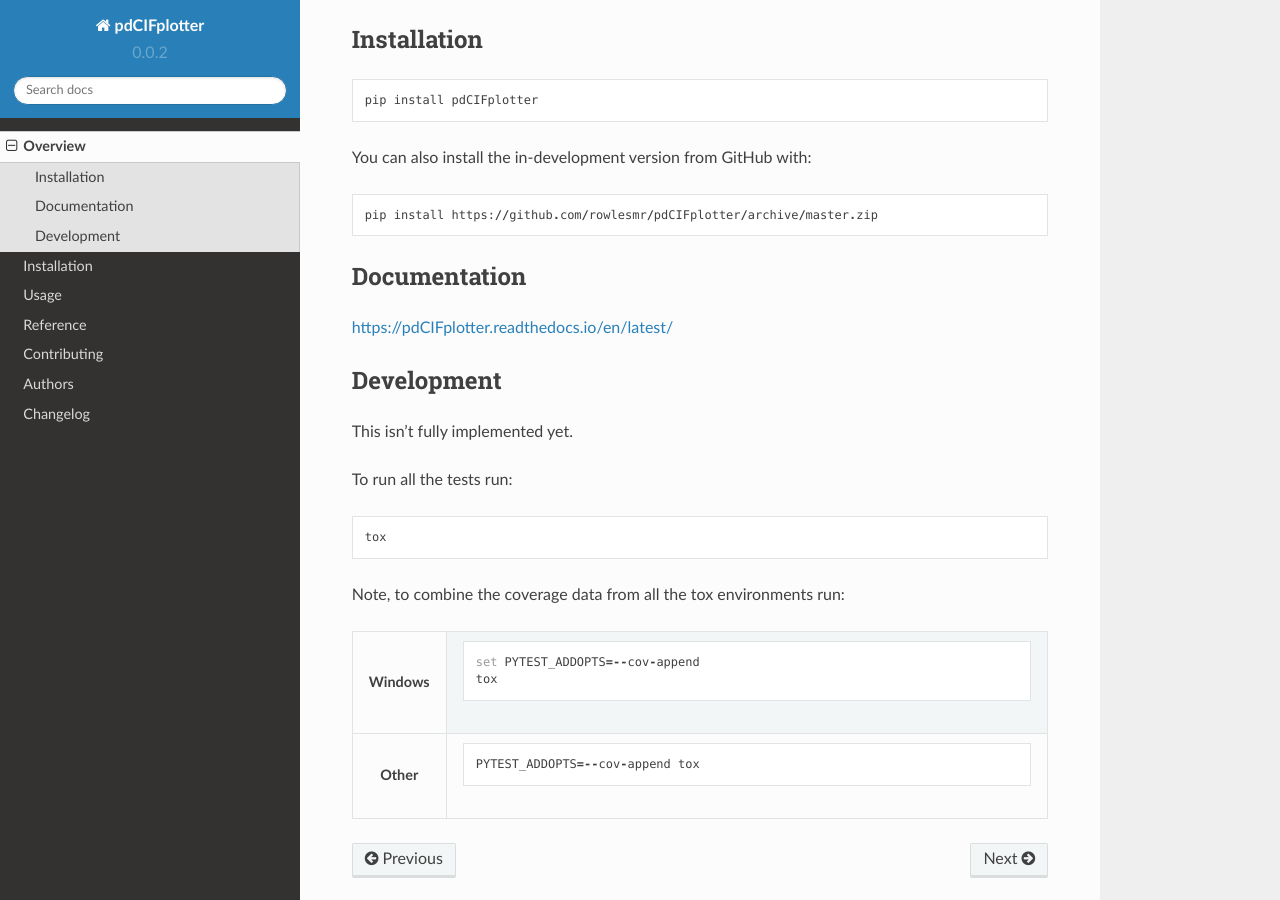
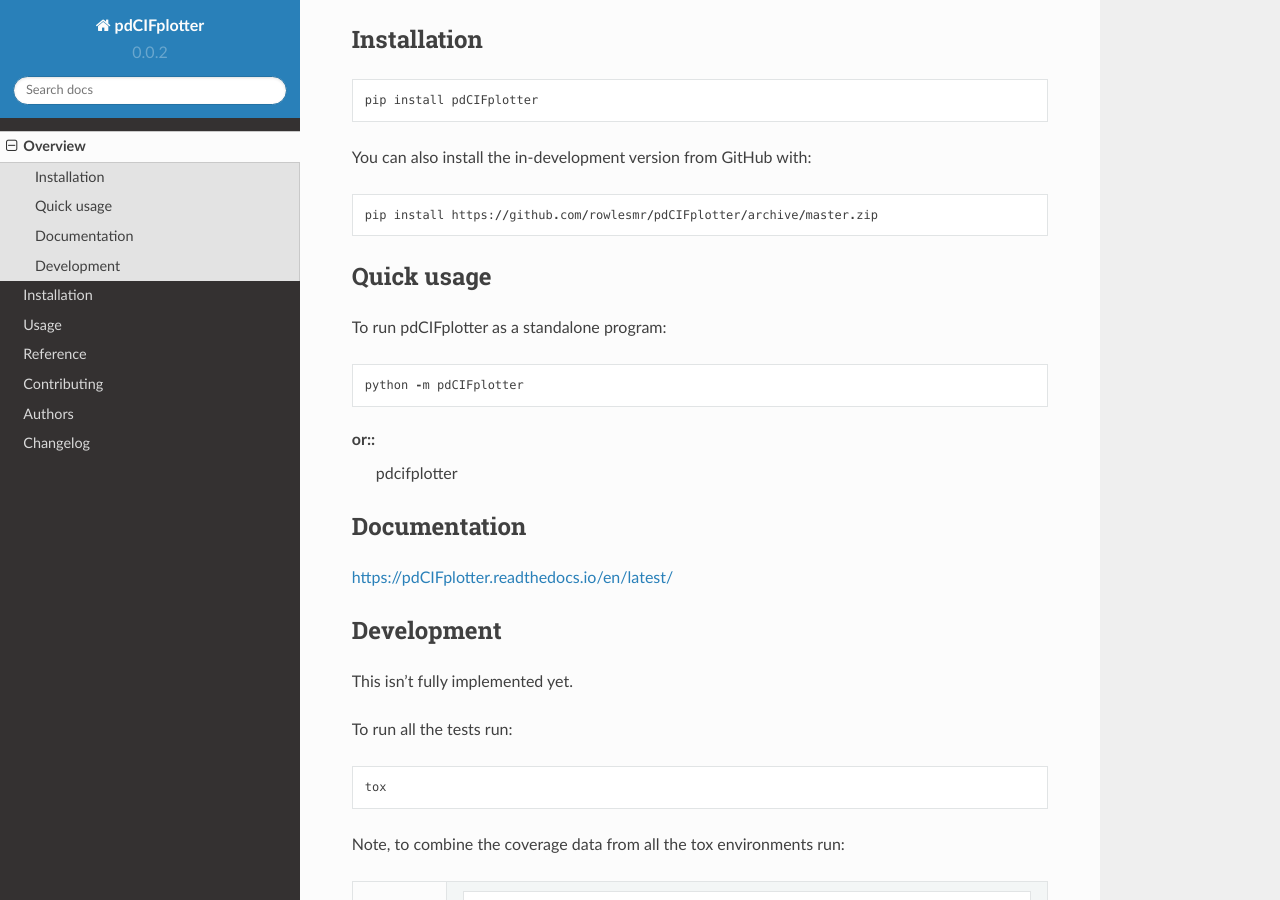
Before and after one commit to rowlesmr/pdCIFplotter, a Sphinx documentation site: the page built from docs/readme.rst, in a window 1280 px wide and 900 px high, scrolled down 593 px. Built offline with Sphinx 7.4.7 and the Read the Docs theme 2.0.0, drawn with Linux system fonts in a browser that asks for light colours.

Commit message:
updating documentation

```diff
--- a/README.rst
+++ b/README.rst
@@ -67,6 +67,16 @@
     pip install https://github.com/rowlesmr/pdCIFplotter/archive/master.zip
 
 
+Quick usage
+===========
+
+To run pdCIFplotter as a standalone program::
+
+	python -m pdCIFplotter
+or::
+	pdcifplotter
+
+
 Documentation
 =============
 
--- a/docs/usage.rst
+++ b/docs/usage.rst
@@ -10,10 +10,8 @@
 However, it is more likely you'll want to run pdCIFplotter as a standalone program::
 
 	python -m pdCIFplotter
-
-pdCIFplotter currently requires development versions of ``mplcursors`` and ``PySimpleGUI``. The program
-doesn't break if they don't exist, but there will be a lack in functionality. There is a prompt on running
-the program on how to update to the latest versions.
+or::
+	pdcifplotter
 
 A single CIF file can be loaded at a time using the LOAD button, and then various visualisations are available.
 
```
